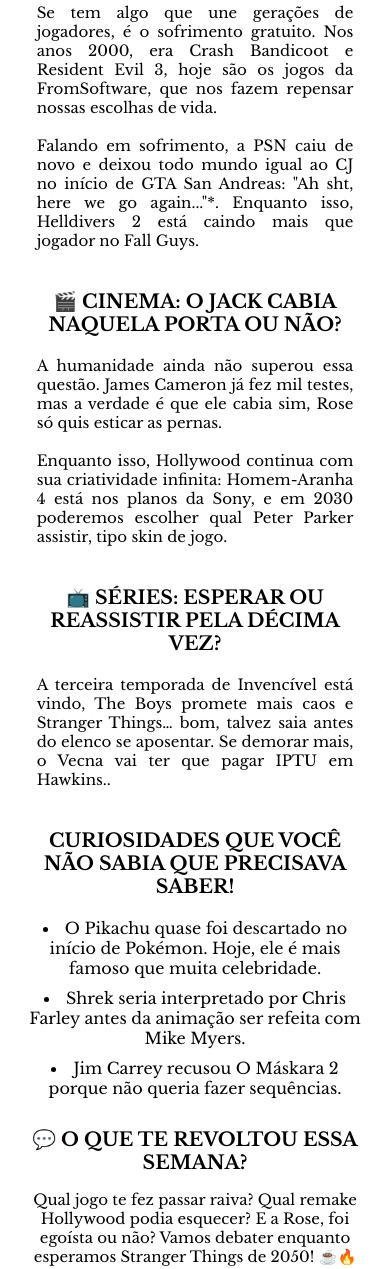
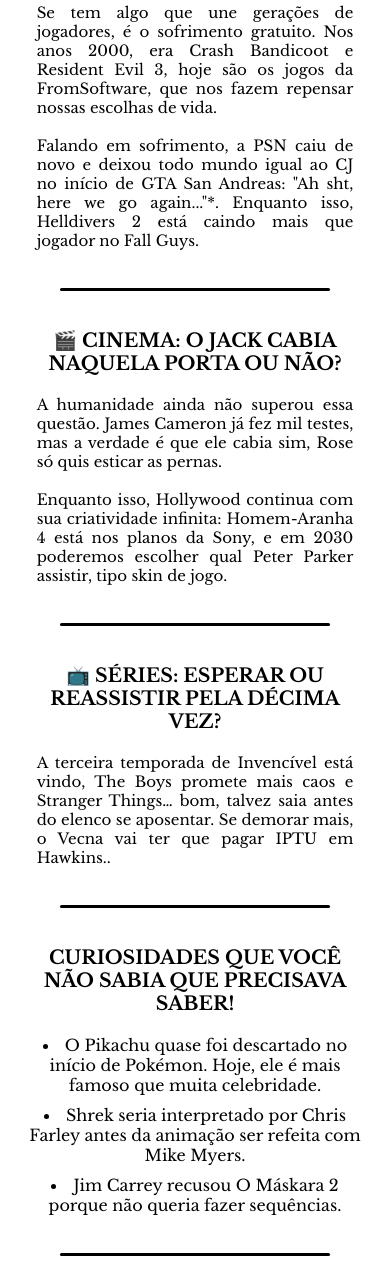
Before and after one commit to ViniciusSantosRibeiro/coffeenews, a plain HTML site: page index.html in a window 390 px wide. Shown: the part 562-1831 px from the top of the page. Drawn offline with nearby package versions, Linux system fonts and the light colour scheme.

Commit message:
Add files via upload

```diff
--- a/index.html
+++ b/index.html
@@ -25,6 +25,10 @@
                     <br><br>
                     Falando em sofrimento, a PSN caiu de novo e deixou todo mundo igual ao CJ no início de GTA San Andreas: "Ah sht, here we go again..."*. Enquanto isso, Helldivers 2 está caindo mais que jogador no Fall Guys.
                 </p>
+                <cellphone>
+                    <br>
+                    <hr>
+                </cellphone>
             </div>
 
             <div>
@@ -32,11 +36,19 @@
                 <p>A humanidade ainda não superou essa questão. James Cameron já fez mil testes, mas a verdade é que ele cabia sim, Rose só quis esticar as pernas.
                     <br><br>
                     Enquanto isso, Hollywood continua com sua criatividade infinita: Homem-Aranha 4 está nos planos da Sony, e em 2030 poderemos escolher qual Peter Parker assistir, tipo skin de jogo.</p>
+                    <cellphone>
+                        <br>
+                        <hr>
+                    </cellphone>
             </div>
 
             <div>
                 <h2>📺 SÉRIES: ESPERAR OU REASSISTIR PELA DÉCIMA VEZ?</h2>
                 <p>A terceira temporada de Invencível está vindo, The Boys promete mais caos e Stranger Things… bom, talvez saia antes do elenco se aposentar. Se demorar mais, o Vecna vai ter que pagar IPTU em Hawkins..</p>
+                <cellphone>
+                    <br>
+                    <hr>
+                </cellphone>
             </div>
 
             <div>
@@ -44,6 +56,10 @@
                 <p><li>O Pikachu quase foi descartado no início de Pokémon. Hoje, ele é mais famoso que muita celebridade.</li></p>
                 <p><li>Shrek seria interpretado por Chris Farley antes da animação ser refeita com Mike Myers.</li></p>
                 <p><li>Jim Carrey recusou O Máskara 2 porque não queria fazer sequências.</li></p>
+                <cellphone>
+                    <br>
+                    <hr>
+                </cellphone>
             </div>
         </div>
 
--- a/style.css
+++ b/style.css
@@ -92,6 +92,10 @@ hr{
     transition: all 0.5s;
     background-color: rgb(118, 17, 212);
     padding: 20px 100px;
+}
+
+cellphone{
+    display: none;
 }
 
 
@@ -193,4 +197,8 @@ hr{
     .button_server button{
         margin-bottom: 40px;
     }
+
+    cellphone{
+        display: block;
+    }
 }
```
